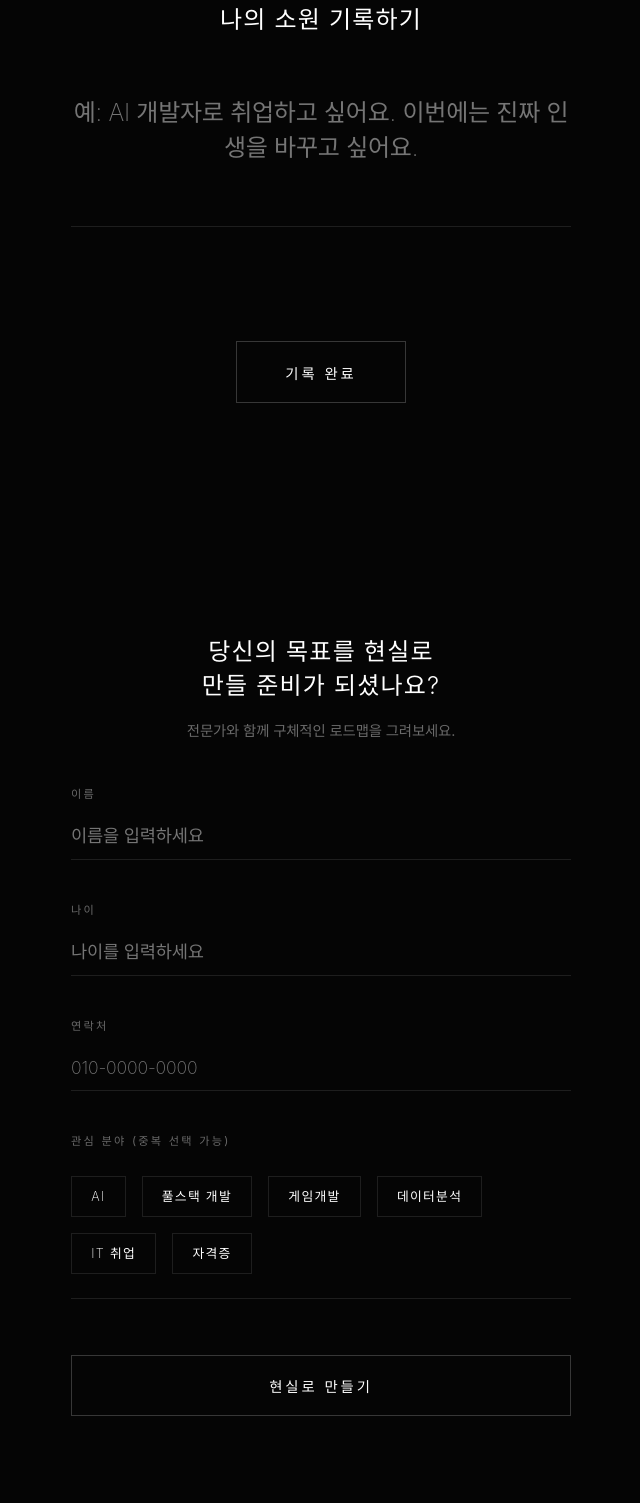
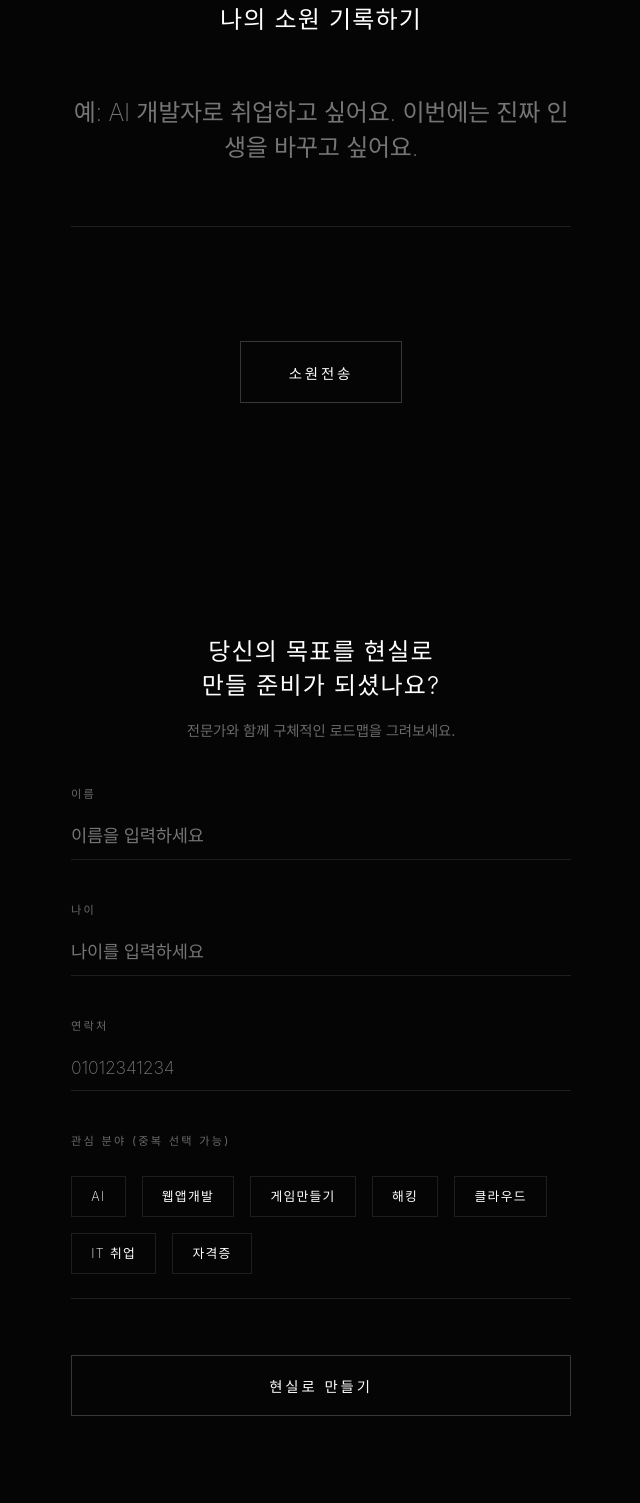
Before and after one commit to nowLeezi/GIRIGO, a website built with Vite: page index.html in a window 1280 px wide. Shown: the part 997-2500 px from the top of the page, without its empty margins (319-959 px from the left). Built offline with nearby package versions, Linux system fonts and the light colour scheme; a web font is replaced by a local one.

Commit message:
Update UI text in index.html

```diff
--- a/index.html
+++ b/index.html
@@ -20,7 +20,7 @@
           <h1 class="hero-copy">당신은 지금,<br>무엇을 간절히 바라고 있나요?</h1>
           <p class="sub-copy">취업, 이직, AI 커리어 전환…<br>당신의 목표를 기록해보세요.</p>
           <div style="display: flex; justify-content: center;">
-            <button class="cta-btn" onclick="document.getElementById('wish').scrollIntoView({behavior: 'smooth'})">소원 기록하기</button>
+            <button class="cta-btn" onclick="document.getElementById('wish').scrollIntoView({behavior: 'smooth'})">소원빌기</button>
           </div>
         </div>
       </section>
@@ -36,7 +36,7 @@
           ></textarea>
           <div id="wish-status" class="wish-status">소원은 기록하는 순간부터 현실이 시작됩니다.</div>
           <div style="display: flex; justify-content: center; margin-top: 2rem;">
-            <button class="cta-btn" id="save-wish-btn">기록 완료</button>
+            <button class="cta-btn" id="save-wish-btn">소원전송</button>
           </div>
         </div>
       </section>
@@ -94,15 +94,16 @@
               </div>
               <div class="input-group">
                 <label>연락처</label>
-                <input type="tel" id="user-phone" class="form-input" placeholder="010-0000-0000" required />
+                <input type="tel" id="user-phone" class="form-input" placeholder="01012341234" required />
               </div>
               <div class="input-group">
                 <label>관심 분야 (중복 선택 가능)</label>
                 <div class="select-grid">
                   <div class="select-tag">AI</div>
-                  <div class="select-tag">풀스택 개발</div>
-                  <div class="select-tag">게임개발</div>
-                  <div class="select-tag">데이터분석</div>
+                  <div class="select-tag">웹앱개발</div>
+                  <div class="select-tag">게임만들기</div>
+                  <div class="select-tag">해킹</div>
+                  <div class="select-tag">클라우드</div>
                   <div class="select-tag">IT 취업</div>
                   <div class="select-tag">자격증</div>
                 </div>
@@ -139,7 +140,7 @@
         <div class="container" style="text-align: center;">
           <h2 style="font-size: 1.8rem; margin-bottom: 2rem; line-height: 1.4;">간절함만으로는<br>현실은 바뀌지 않습니다.</h2>
           <h2 style="color: var(--accent-neon); margin-bottom: 3rem; text-shadow: var(--glow-shadow);">행동하기 시작한 사람만<br>결과를 만들어냅니다.</h2>
-          <button class="cta-btn" onclick="document.getElementById('consulting').scrollIntoView({behavior: 'smooth'})">지금 시작하기</button>
+          <button class="cta-btn" onclick="document.getElementById('consulting').scrollIntoView({behavior: 'smooth'})">자세히 보기</button>
         </div>
       </section>
     </main>
```
